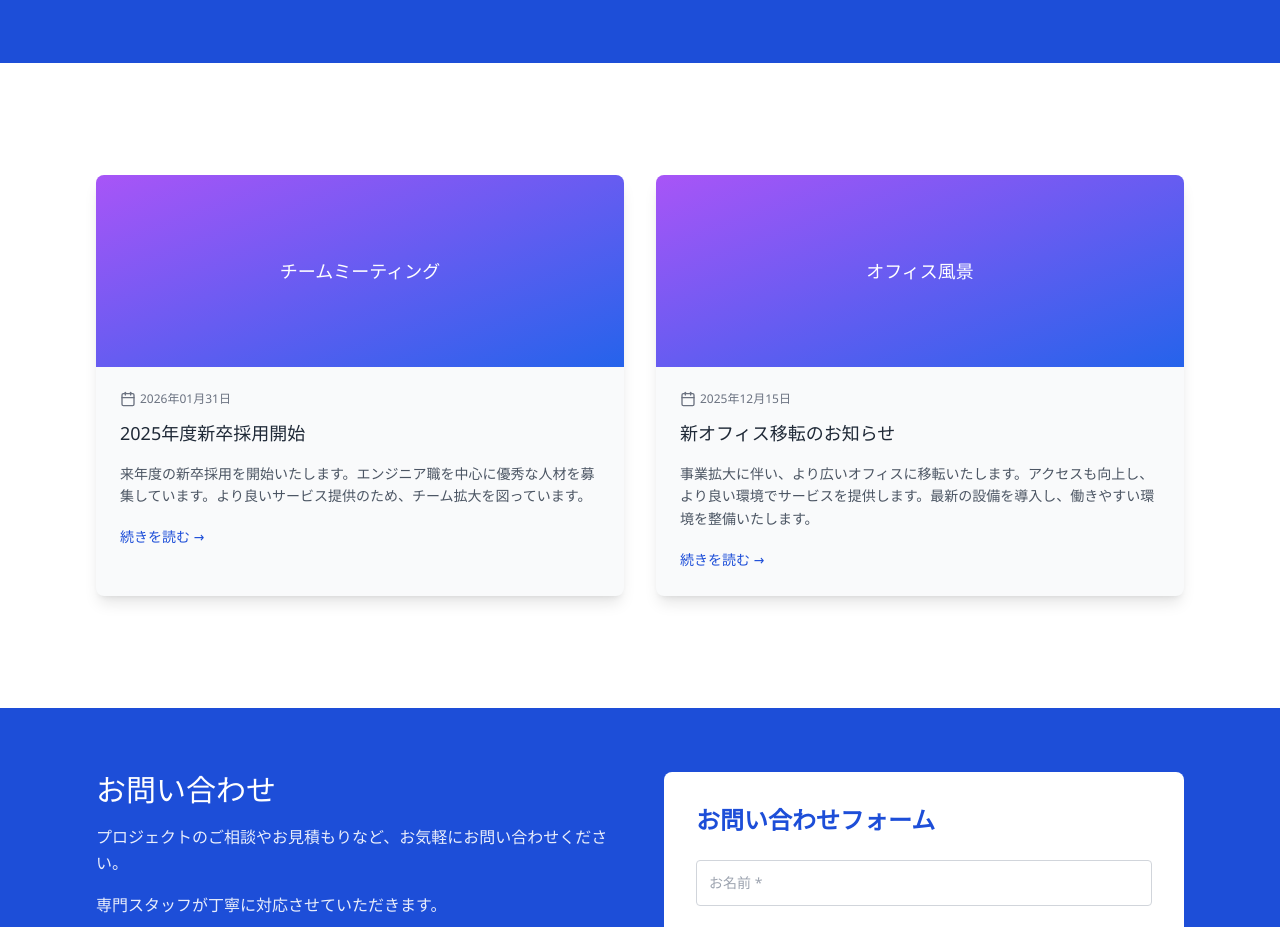
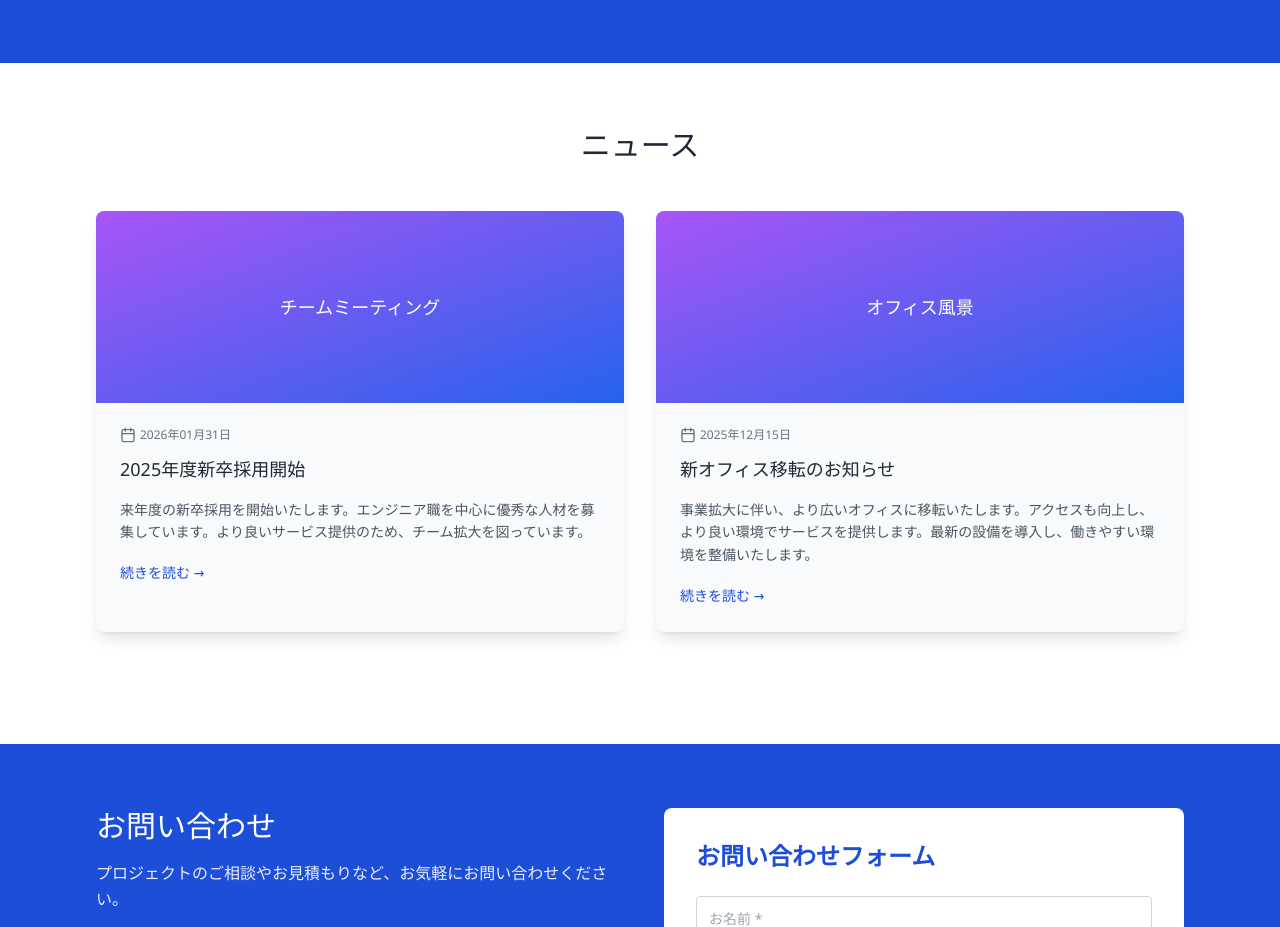
Before and after one commit to LeHai9192/my-wbsite, a React (Create React App) app: page / in a window 1280 px wide. Shown: the part 3200-4127 px from the top of the page. Built offline with nearby package versions, Linux system fonts and the light colour scheme; no server answers.

Commit message:
fix: Fix ESLint errors - add heading content and remove unused import

```diff
--- a/src/components/NewsSection.js
+++ b/src/components/NewsSection.js
@@ -21,7 +21,7 @@ const NewsSection = () => {
     <section id="news" className="py-16 bg-white">
       <div className="max-w-6xl mx-auto px-4 sm:px-6 lg:px-8">
         <div className="text-center mb-12 fade-in">
-          <h2 className="text-3xl font-normal text-gray-800 mb-4"></h2>
+          <h2 className="text-3xl font-normal text-gray-800 mb-4">ニュース</h2>
         </div>
 
         <div className="grid grid-cols-1 lg:grid-cols-2 gap-8">
--- a/src/components/ServiceCard.js
+++ b/src/components/ServiceCard.js
@@ -1,5 +1,4 @@
 import React from 'react';
-import { User } from 'lucide-react';
 
 const ServiceCard = ({ icon, title, description, image }) => {
   return (
```
